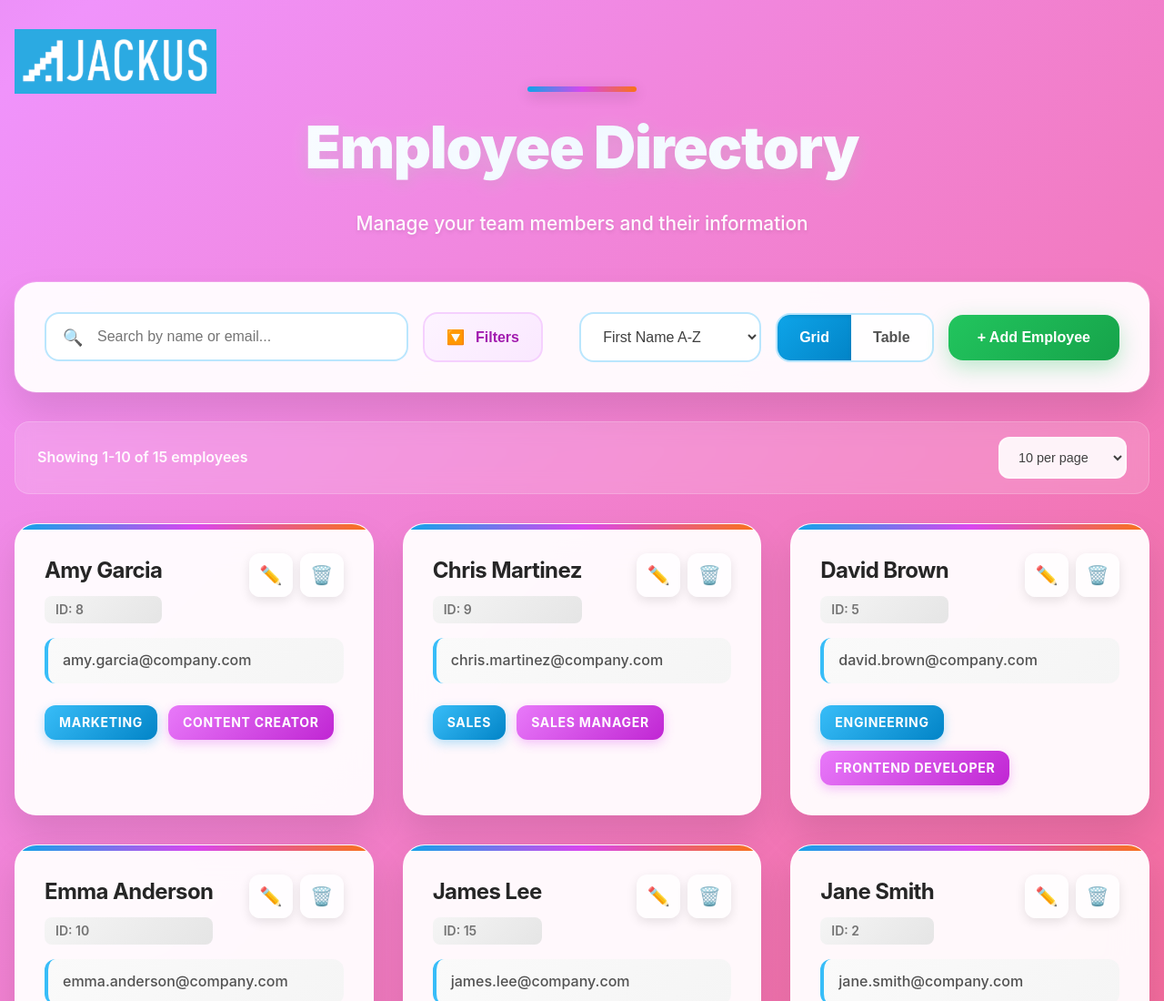
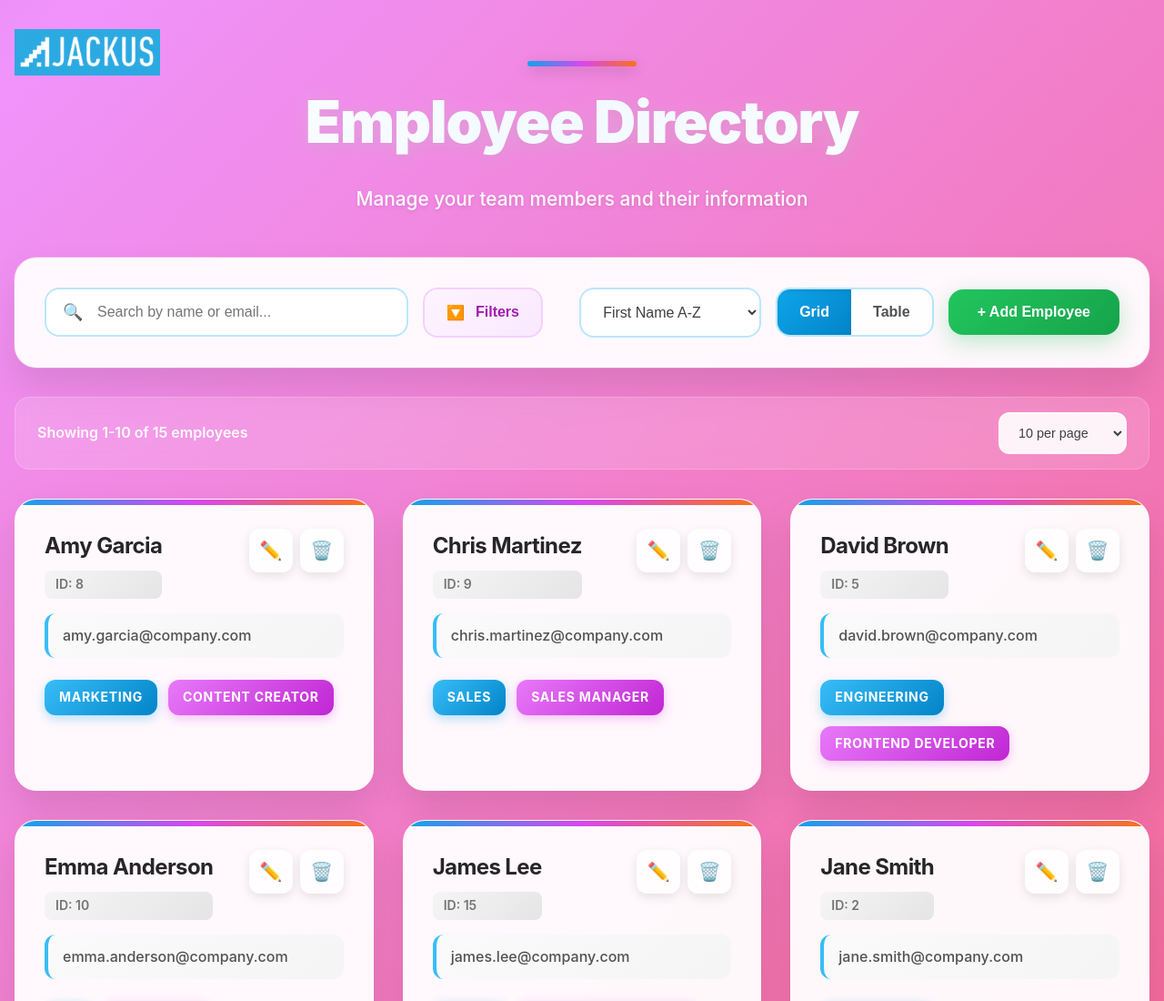
Before and after one commit to Nikhil123V/employ-directory, a plain HTML site: page index.html in a window 1280 px wide. Shown: the top 1100 px of the page at 91% size. Drawn offline with Linux system fonts and the light colour scheme.

Commit message:
Update style.css

```diff
--- a/style.css
+++ b/style.css
@@ -82,6 +82,18 @@ body {
   background-size: 400% 400%;
   animation: gradientShift 15s ease infinite;
   min-height: 100vh;
+}
+.logo-title {
+  display: flex;
+  align-items: center;
+  gap: 1rem; /* space between image and text */
+}
+
+.logo {
+  width: 160px;  /* Adjust size as needed */
+  height: auto;
+    object-fit: contain;
+
 }
 
 @keyframes gradientShift {
```
